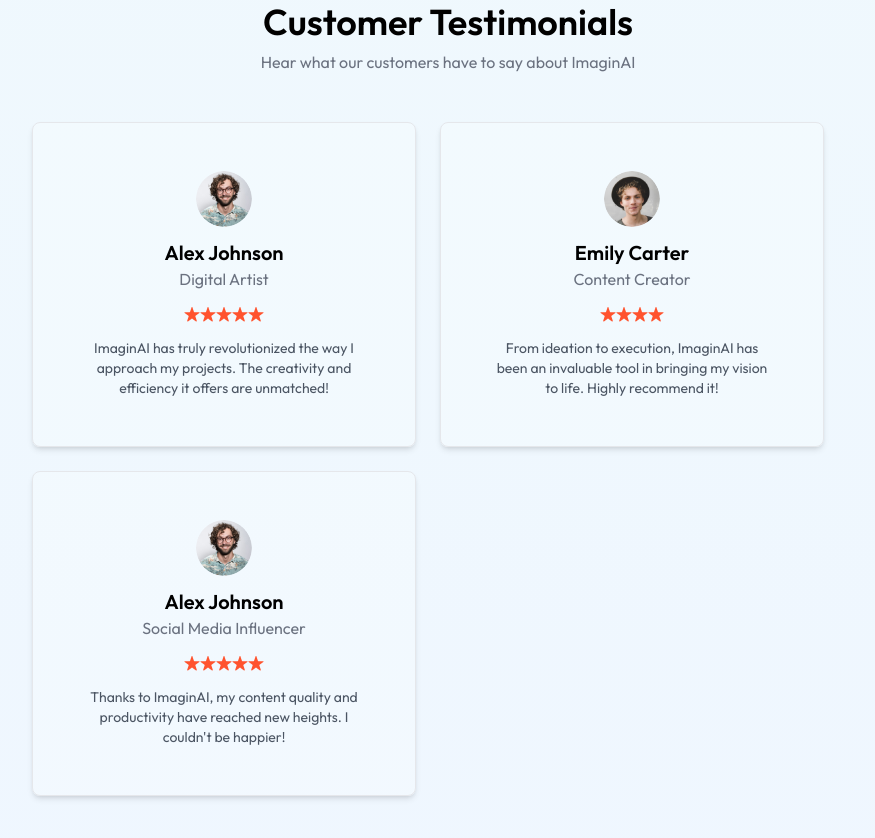
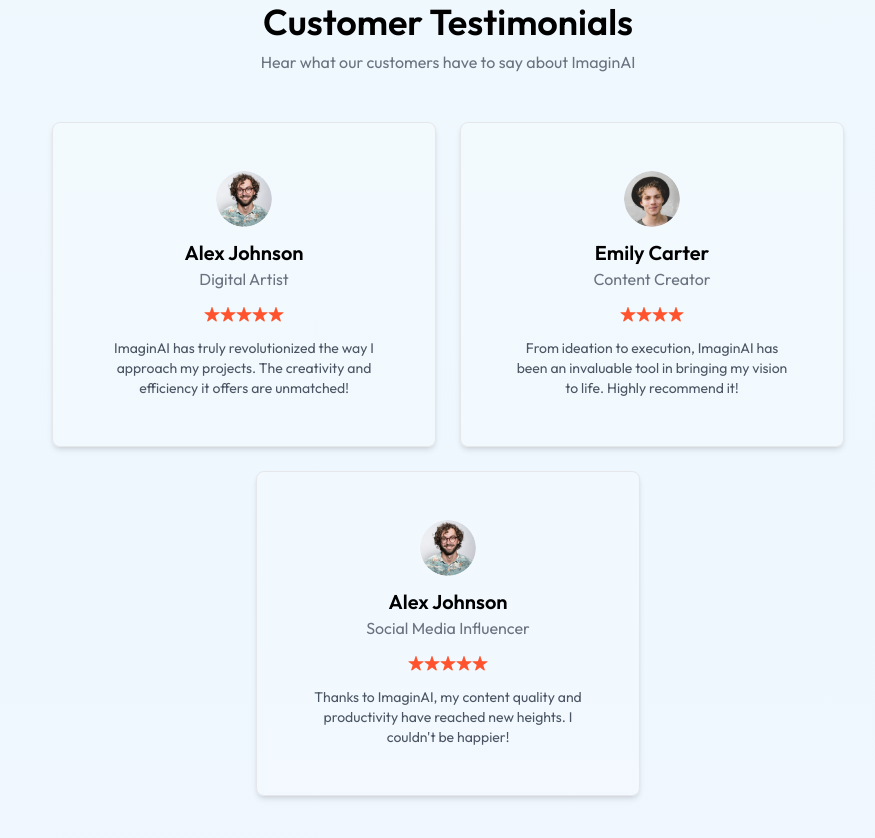
Before and after one commit to ayushiigarg/ImaginAI, a React (Vite) app in the folder client/: page / in a window 1280 px wide. Shown: the part 2780-3618 px from the top of the page, without its empty margins (192-1067 px from the left). Built offline with nearby package versions, Linux system fonts and the light colour scheme; no server answers.

Commit message:
ui update

```diff
--- a/client/src/components/Testimonials.jsx
+++ b/client/src/components/Testimonials.jsx
@@ -17,7 +17,7 @@
       <p className="text-gray-500 mb-12">
         Hear what our customers have to say about ImaginAI
       </p>
-      <div className="flex flex-wrap gap-6">
+      <div className="flex flex-wrap justify-center gap-6 max-w-5xl">
         {testimonialsData.map((testimonial, index) => (
           <div
             key={index}
```
